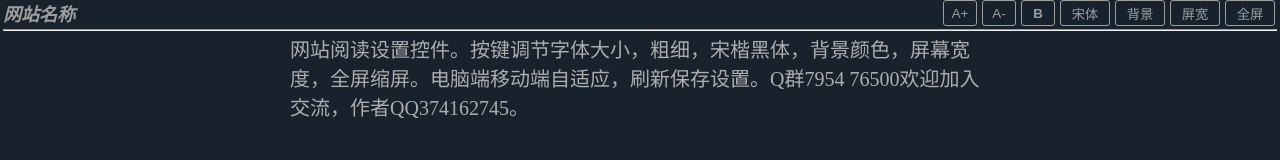
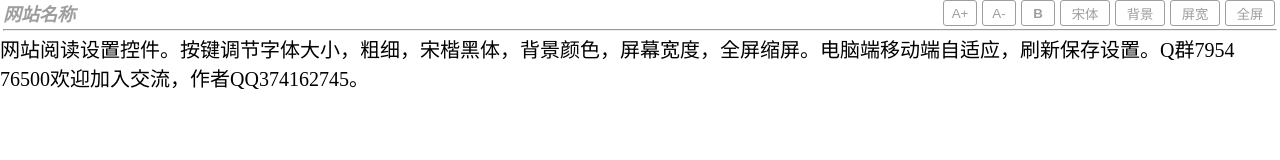
Before and after one commit to MathGod/web-reading-settings-plugin, a plain HTML site: page index.html in a window 1280 px wide. Drawn offline with Linux system fonts and the light colour scheme.

Commit message:
代码简化优化

```diff
--- a/index.html
+++ b/index.html
@@ -14,14 +14,13 @@
              margin-right: 5px;
              float:right;
              background-color:transparent;
-             color:#9E9E9E;}
+             color:#9E9E9E;
+                  }
   </style>
 </head>
 
-<!--加id="bg"控制背景颜色-->
-<body id="bg">
-
-<!--网站标题和控件栏-->
+<body>
+<!--在body标签开始加入网站标题和控件按钮-->
 <a href="/" style="text-decoration: none;font-size:18px;margin-left:3px;color:#9E9E9E;"><i><b>网站名称</b></i></a>
 <button class="kongjian" style="width:50px;" onclick="return ExecuteFun(this)" >全屏</button>
 <button class="kongjian" id="pingkuan" style="width:50px;" onclick="pingkuan();" >屏宽</button>
@@ -32,13 +31,12 @@
 <button class="kongjian" onclick="zitibianda()">A+</button>
 <hr style="margin: 3px;">
 
-<!--正文内容，加id="content"控制字体大小、粗细、font-family-->
-  <div id="content" style="margin: 0 auto;">
-   网站阅读设置控件。按键调节字体大小，粗细，宋楷黑体，背景颜色，屏幕宽度，全屏缩屏。电脑端移动端自适应，刷新保存设置。Q群7954 76500欢迎加入交流，作者QQ374162745。
-  </div>
 
-<!--引入read.js-->
-  <script type="text/javascript" src="read.js"></script>
+<!--加id="content"。控制字体大小，粗细，宋楷黑体和屏幕宽度-->
+<div id="content" style="margin: 0 auto;">网站阅读设置控件。按键调节字体大小，粗细，宋楷黑体，背景颜色，屏幕宽度，全屏缩屏。电脑端移动端自适应，刷新保存设置。Q群7954 76500欢迎加入交流，作者QQ374162745。</div>
 
+
+<!--在body标签结束前引入js-->
+<script src="read.js"></script>
 </body>
 </html>
```
Lines whose indentation alone changed are shown as unchanged.
